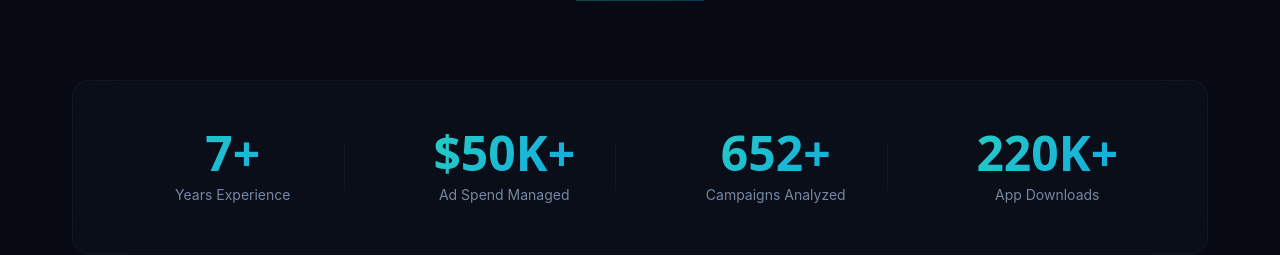
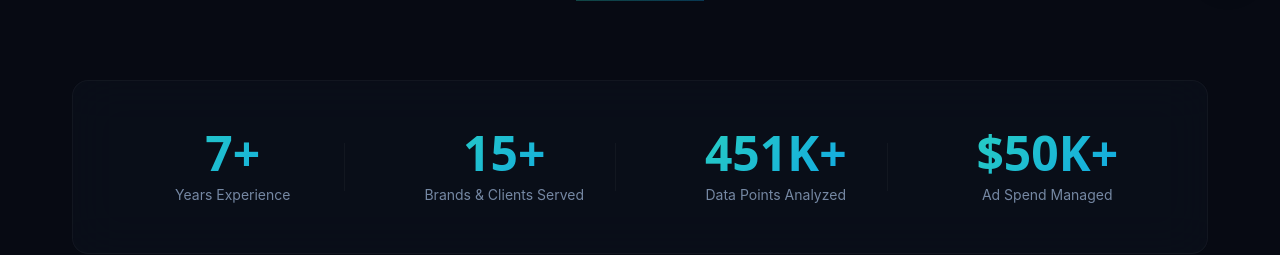
Before and after one commit to programmerimran19/portfolio-website, a React (Vite) app: page / in a window 1280 px wide. Shown: the part 800-1055 px from the top of the page. Built offline with nearby package versions, Linux system fonts and the light colour scheme; no server answers; the HTML template or start-up script is replaced by a standard one.

Commit message:
Update all 4 stats with new values and labels
Co-Authored-By: Claude Sonnet 4.6 <noreply@anthropic.com>

```diff
--- a/src/components/StatsSection.tsx
+++ b/src/components/StatsSection.tsx
@@ -1,8 +1,8 @@
 const stats = [
   { value: "7+", label: "Years Experience" },
+  { value: "15+", label: "Brands & Clients Served" },
+  { value: "451K+", label: "Data Points Analyzed" },
   { value: "$50K+", label: "Ad Spend Managed" },
-  { value: "652+", label: "Campaigns Analyzed" },
-  { value: "220K+", label: "App Downloads" },
 ];
 
 const StatsSection = () => {
```
